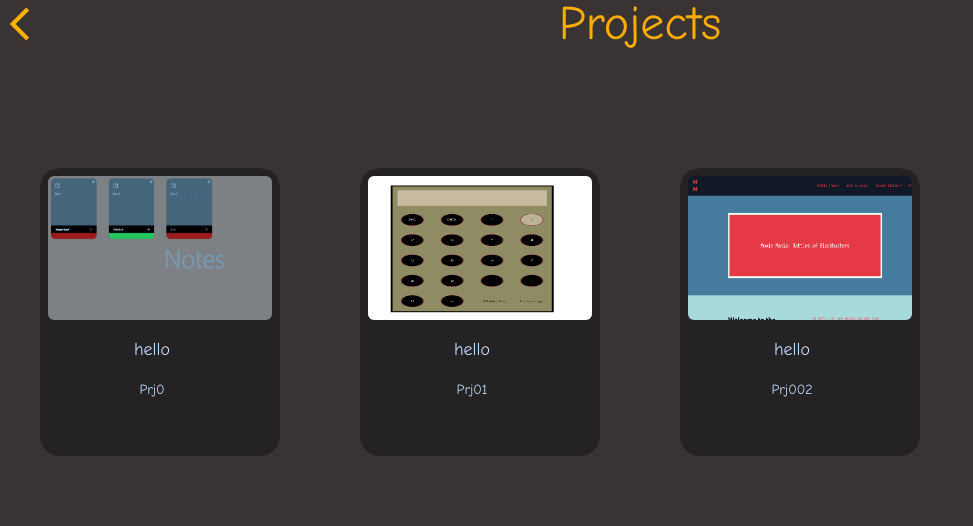
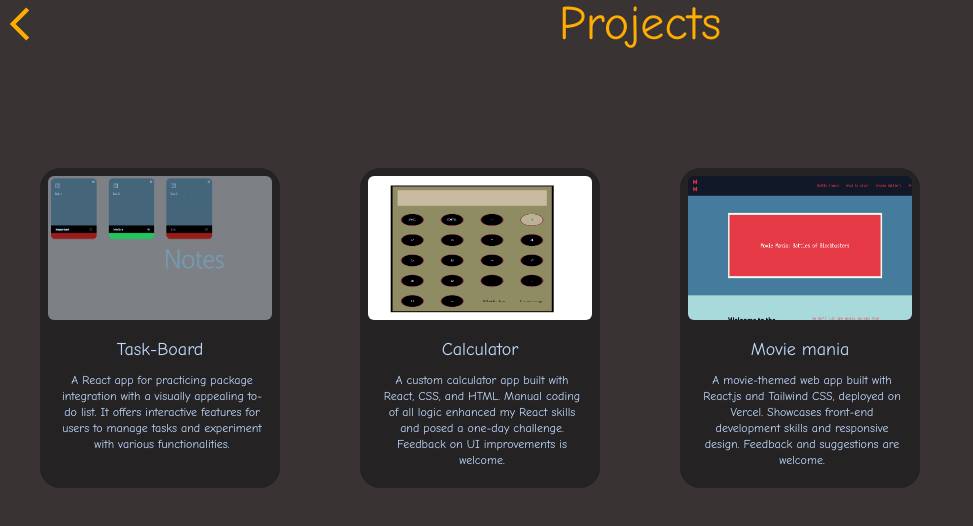
Before and after one commit to NemiSanghvi/Portfolio, a React (Vite) app: page /Projects in a window 1280 px wide. Shown: the top 526 px of the page, without its empty margins (0-973 px from the left). Built offline with nearby package versions, Linux system fonts and the light colour scheme.

Commit message:
Final Touches

```diff
--- a/src/App.jsx
+++ b/src/App.jsx
@@ -1,10 +1,11 @@
-import myImage from './assets/image-bg-login.jpg';
+import myImage from './assets/profileimage.jpg';
 import 'animate.css';
 import 'bootstrap/dist/css/bootstrap.min.css';
 import './App.css';
 import About from './Components/About';
 import Socials from './Components/Socials';
 import { Link } from 'react-router-dom';
+import resume from './assets/resume.pdf'
 
 const App = () => {
   return (
@@ -30,9 +31,9 @@ const App = () => {
 
 
         <div className="flex flex-col md:flex-row md:ml-28 ml-28 justify-center md:justify-start items-center md:items-start w-2/5 mt-16 space-y-4 md:space-y-0 md:space-x-32">
-          <button className="w-40 md:w-48 h-16 bg-[#ffad00] text-2xl text-center border-2 border-[#393333] rounded-md transition duration-200 hover:bg-[#393333] hover:text-yellow-100 hover:underline">
+          <a href={resume} download='resume'> <button className="w-40 md:w-48 h-16 bg-[#ffad00] text-2xl text-center border-2 border-[#393333] rounded-md transition duration-200 hover:bg-[#393333] hover:text-yellow-100 hover:underline">
             Resume
-          </button>
+          </button></a>
           <Link to={`/projects`}>
             <button className="w-40 md:w-48 h-16 bg-[#ffad00] text-2xl text-center border-2 border-[#393333] rounded-md transition duration-200 hover:bg-[#393333] hover:text-yellow-100 hover:underline">
               Projects
--- a/src/Components/Card.jsx
+++ b/src/Components/Card.jsx
@@ -6,15 +6,15 @@ import { motion } from "framer-motion"
 function Card({ title, desc, src }) {
   return (
 
-    <motion.div whileHover={{ scale: 1.05 }} whileTap={{ scale: 0.95 }} className='relative flex-shrink-0 m-10 p-2 h-72 w-60 rounded-[20px] overflow-hidden bg-zinc-950/40 text-blue-200'>
+    <motion.div whileHover={{ scale: 1.05 }} whileTap={{ scale: 0.95 }} className='relative flex-shrink-0 m-10 p-2 h-80 w-60 rounded-[20px] overflow-hidden bg-zinc-950/40 text-blue-200'>
       <div >
         <img className='h-36 w-60 rounded object-fill bg-transparent ' src={src} ></img>
       </div>
-      <div className='absolute h-20 top-40 w-52 '>
-        <h4 className='text-lg text-center mb-3 mt-2' >
+      <div className='absolute py-0 ml-2 h-20 top-40 w-52 '>
+        <h4 className='text-lg text-center mb-2 mt-2' >
           {title}
         </h4>
-        <p className='text-sm text-center'>{desc}</p>
+        <p className='text-xs align-middle ml-1 text-center'>{desc}</p>
 
       </div>
     </motion.div>
--- a/src/Components/Page.jsx
+++ b/src/Components/Page.jsx
@@ -17,9 +17,9 @@ function Page() {
 
       </div>
       <div className='flex flex-col md:flex-row mt-5'>
-        <Card title="hello" desc="Prj0" src={myPrj1} />
-        <Card title="hello" desc="Prj01" src={myPrj2} />
-        <Card title="hello" desc="Prj002" src={myPrj3} />
+        <Card title="Task-Board" desc="A React app for practicing package integration with a visually appealing to-do list. It offers interactive features for users to manage tasks and experiment with various functionalities." src={myPrj1} />
+        <Card title="Calculator" desc="A custom calculator app built with React, CSS, and HTML. Manual coding of all logic enhanced my React skills and posed a one-day challenge. Feedback on UI improvements is welcome." src={myPrj2} />
+        <Card title="Movie mania" desc="A movie-themed web app built with React.js and Tailwind CSS, deployed on Vercel. Showcases front-end development skills and responsive design. Feedback and suggestions are welcome." src={myPrj3} />
         {/* <Card title="hello" desc="Prj002" src={myPrj1} /> */}
 
       </div>
```
Also changed, not shown: 2 other files (tests, documents, lock files or other folders).
